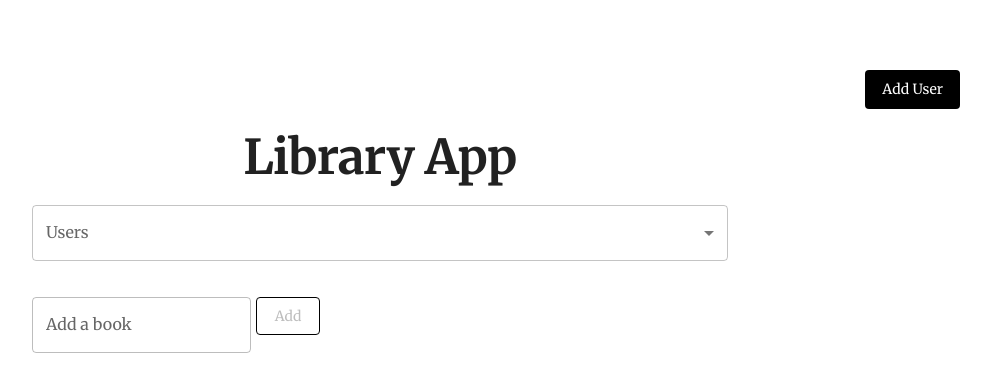
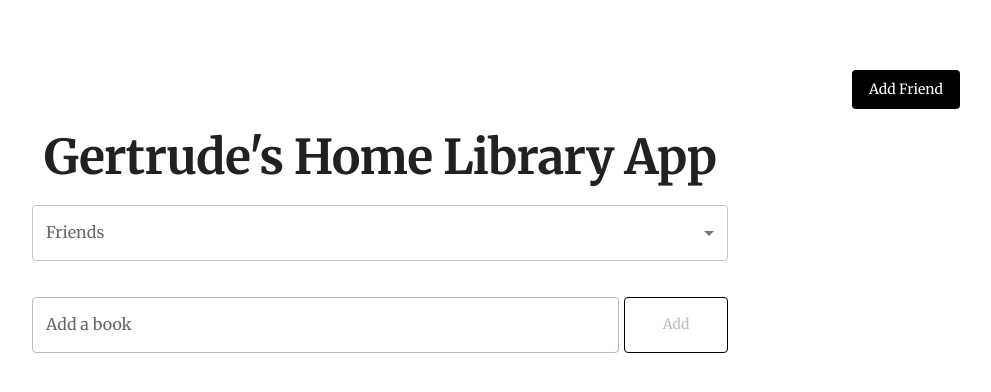
Before and after one commit to gertie-sheshe/resource-fend, a React (Create React App) app: page / in a window 1280 px wide. Shown: the top 392 px of the page, without its empty margins (260-1251 px from the left). Built offline with nearby package versions, Linux system fonts and the light colour scheme; data requests are answered from the project's data file.

Commit message:
(feat) naming + layout + accessibility fixes

```diff
--- a/src/components/App/App.js
+++ b/src/components/App/App.js
@@ -56,7 +56,7 @@ function App() {
             }}
           >
             <Button variant="contained" onClick={handleModalOpen}>
-              Add User
+              Add Friend
             </Button>
           </Grid>
           <Grid
@@ -68,7 +68,7 @@ function App() {
             }}
           >
             <Typography sx={{ padding: "20px 0" }} variant="h1">
-              Library App
+              Gertrude's Home Library App
             </Typography>
             <ContentContainer>
               <Users handleSelectChange={handleSelectChange} />
--- a/src/components/Book/Book.js
+++ b/src/components/Book/Book.js
@@ -19,7 +19,7 @@ function Book({ book }) {
   const isInitialMount = useRef(true);
   const queryClient = useQueryClient();
 
-  const updateTodoMutation = useMutation(
+  const updateBookMutation = useMutation(
     (options) => {
       const { data, id } = options;
       updateBook(data, id);
@@ -40,8 +40,8 @@ function Book({ book }) {
     if (isInitialMount.current) {
       isInitialMount.current = false;
     } else {
-      const updatedTodo = { ...book, returned: isChecked };
-      updateTodoMutation.mutate({ data: updatedTodo, id: book.id });
+      const updatedBook = { ...book, returned: isChecked };
+      updateBookMutation.mutate({ data: updatedBook, id: book.id });
     }
   }, [isChecked]);
 
@@ -67,6 +67,7 @@ function Book({ book }) {
           <Checkbox
             sx={{ "&.Mui-checked": { color: "palette.primary.main" } }}
             checked={isChecked}
+            inputProps={{ "aria-label": `${book.title}` }}
           />
         </ListItemIcon>
         <ListItemText id={book.id} primary={book.title} />
--- a/src/components/BookForm/BookForm.js
+++ b/src/components/BookForm/BookForm.js
@@ -1,14 +1,19 @@
 import React, { useState } from "react";
 import {
-  TextField,
+  Grid,
   FormControl,
   OutlinedInput,
   InputLabel,
   Button,
 } from "@mui/material";
+import { styled } from "@mui/system";
 
 import { useMutation, useQueryClient } from "react-query";
 import { createBook } from "../../utils/api";
+
+const Form = styled("form")({
+  display: "flex",
+});
 
 function BookForm({ userId }) {
   const [book, setBook] = useState("");
@@ -44,13 +49,13 @@ function BookForm({ userId }) {
   };
 
   return (
-    <div style={{ marginTop: "20px" }}>
-      <form onSubmit={handleSubmit}>
-        <FormControl>
+    <Grid style={{ marginTop: "20px" }}>
+      <Form onSubmit={handleSubmit}>
+        <FormControl sx={{ width: "85%" }}>
           <InputLabel htmlFor="book-input">Add a book</InputLabel>
           <OutlinedInput
             disabled={!userId}
-            id="book"
+            id="book-input"
             type="text"
             value={book}
             required
@@ -60,15 +65,15 @@ function BookForm({ userId }) {
         <Button
           variant="secondary"
           disabled={!userId}
-          style={{ marginLeft: "5px" }}
+          style={{ marginLeft: "5px", width: "15%" }}
           type="submit"
         >
           Add
         </Button>
-      </form>
+      </Form>
       {addBookMutation.error && <p>Error: {addBookMutation.error}</p>}
       {addBookMutation.isLoading && <p>Adding Todo...</p>}
-    </div>
+    </Grid>
   );
 }
 
--- a/src/components/Users/Users.js
+++ b/src/components/Users/Users.js
@@ -16,12 +16,11 @@ function Users({ handleSelectChange }) {
   return (
     <Grid>
       <FormControl fullWidth>
-        <InputLabel id="user-select">Users</InputLabel>
+        <InputLabel id="friend-select">Friends</InputLabel>
         <Select
-          labelId="user-select"
-          id="demo-simple-select"
+          labelId="friend-select"
           defaultValue=""
-          label="Users"
+          label="Friends"
           onChange={handleSelectChange}
         >
           {data.map((user) => (
--- a/src/theme/index.js
+++ b/src/theme/index.js
@@ -1,4 +1,5 @@
 import { createTheme } from "@mui/material";
+import { deepmerge } from "@mui/utils";
 
 const FONT_FAMILY = " 'Merriweather', 'serif'";
 
@@ -70,4 +71,15 @@ const theme = createTheme({
   },
 });
 
-export default theme;
+const customTheme = deepmerge(theme, {
+  typography: {
+    h1: {
+      fontSize: "1.5rem",
+      [theme.breakpoints.up("sm")]: {
+        fontSize: "3em",
+      },
+    },
+  },
+});
+
+export default customTheme;
```
